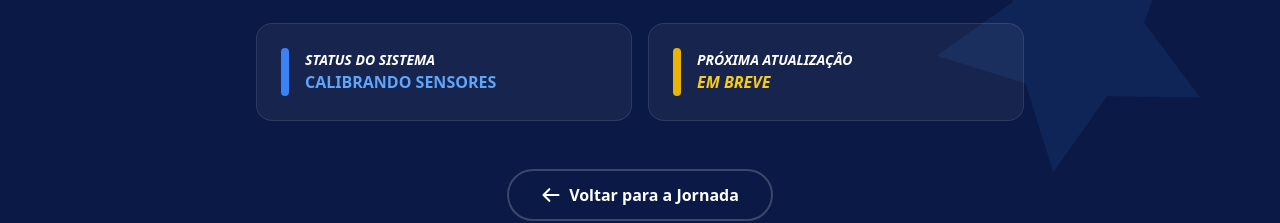
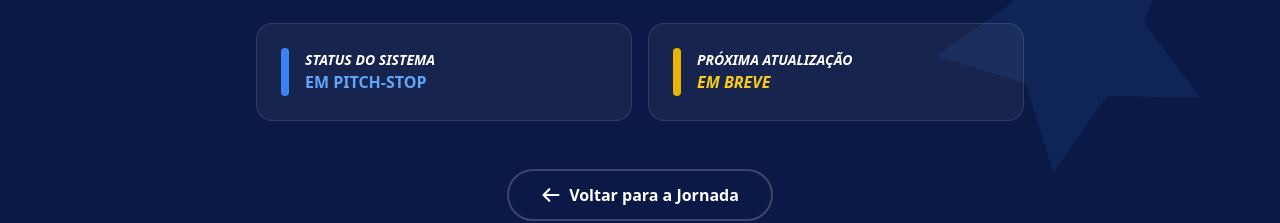
Before and after one commit to thadeu-ct/processo-seletivo-riobotz, a React (Vite) app: page /workshops/materiais-extras in a window 1280 px wide. Shown: the part 529-752 px from the top of the page. Built offline with nearby package versions, Linux system fonts and the light colour scheme; no server answers.

Commit message:
Update MateriaisExtras.jsx

```diff
--- a/src/pages/MateriaisExtras.jsx
+++ b/src/pages/MateriaisExtras.jsx
@@ -58,7 +58,7 @@ function MateriaisExtras() {
               <div className="w-2 h-12 bg-blue-500 rounded-full"></div>
               <div className="text-left">
                 <p className="text-white font-bold italic uppercase text-sm">Status do Sistema</p>
-                <p className="text-blue-400 font-black">CALIBRANDO SENSORES</p>
+                <p className="text-blue-400 font-black">EM PITCH-STOP</p>
               </div>
             </div>
             <div className="bg-white/5 border border-white/10 p-6 rounded-2xl flex items-center gap-4">
```
